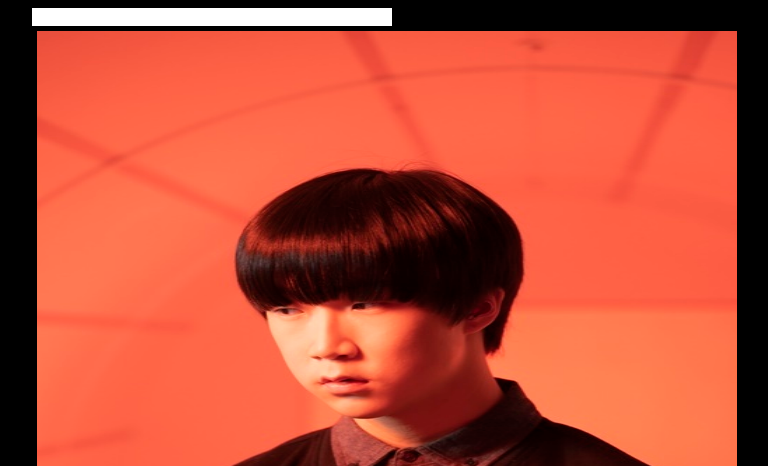
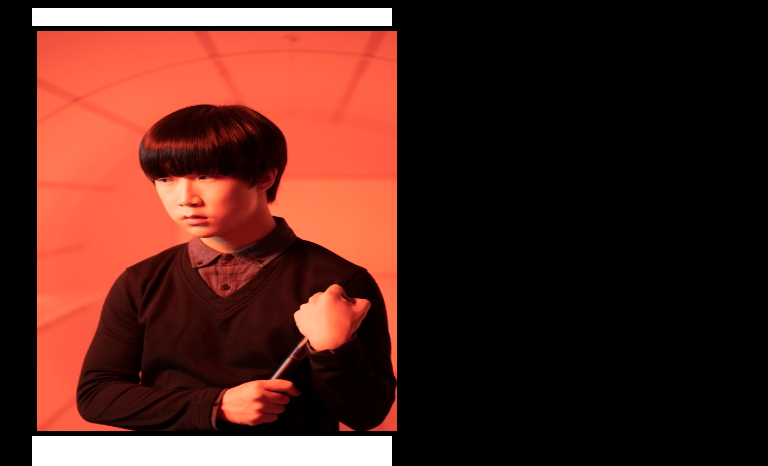
Before and after one commit to kevin74123/musician-sion, a plain HTML site: page mindex.html in a window 1280 px wide. Shown: the top 466 px of the page, without its empty margins (428-1196 px from the left). Drawn offline with Linux system fonts and the light colour scheme.

Commit message:
Update mindex.html

```diff
--- a/mindex.html
+++ b/mindex.html
@@ -12,7 +12,7 @@ musician234 Sion
 <center>
 <div style="background-color:white; width:360px;">
 <br>
-	<img src="./sion.jpg" width="700" height="750" alt="sion img" border=5 align=bottom>
+	<img src="./sion.jpg" width="360" height="400" alt="sion img" border=5 align=bottom>
 	&nbsp;
 
 	<br>
```
